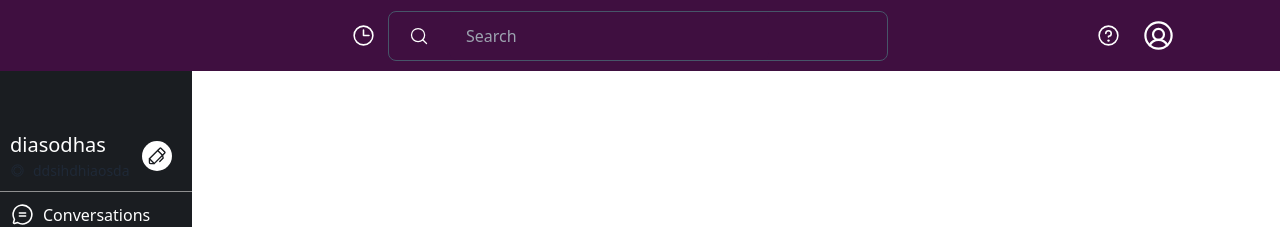
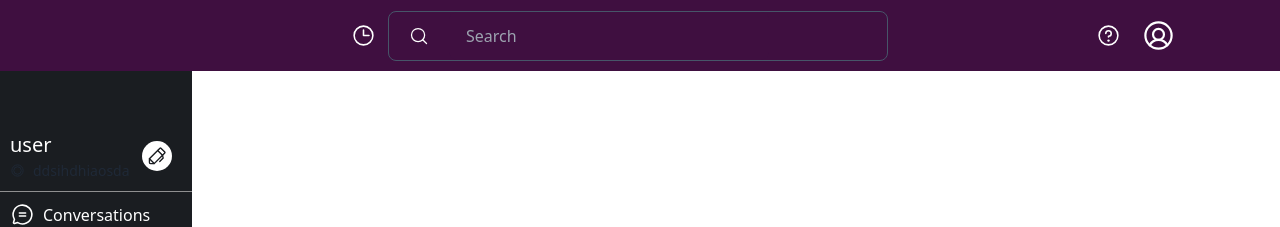
Before and after one commit to RafaelRRhocha/Slack-Clone, a React (Create React App) app: page / in a window 1280 px wide. Shown: the top 227 px of the page. Built offline with nearby package versions, Linux system fonts and the light colour scheme.

Commit message:
fix: user string in h1

```diff
--- a/src/components/SideBar.jsx
+++ b/src/components/SideBar.jsx
@@ -19,7 +19,7 @@
     <div className="pt-[15vh] flex flex-col">
       <div className="border-b border-[#8f8f90] flex justify-left items-center gap-3 p-[10px]">
         <div className="flex flex-col items-left">
-          <h1 className="text-white text-[20px]">diasodhas</h1>
+          <h1 className="text-white text-[20px]">user</h1>
           <div className="flex flex-row items-center gap-2">
             <Record size={15} />
             <p className="text-[14px]">ddsihdhiaosda</p>
```
